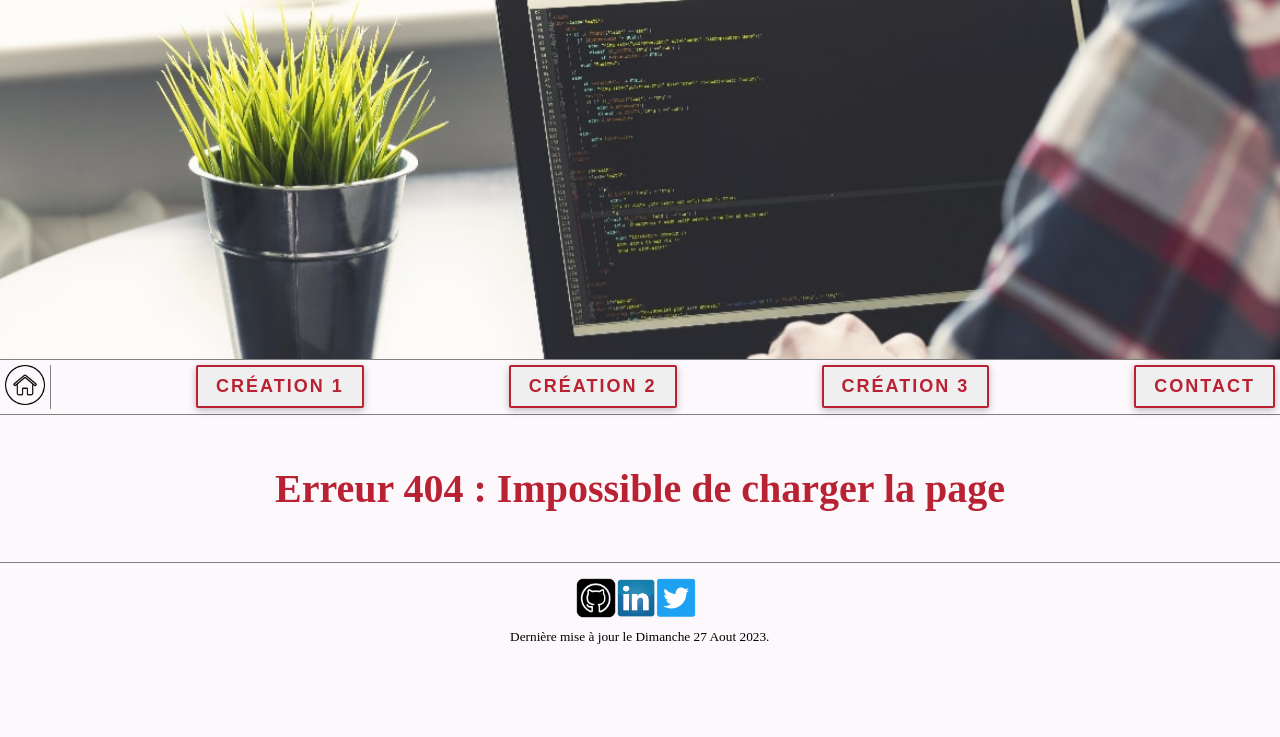
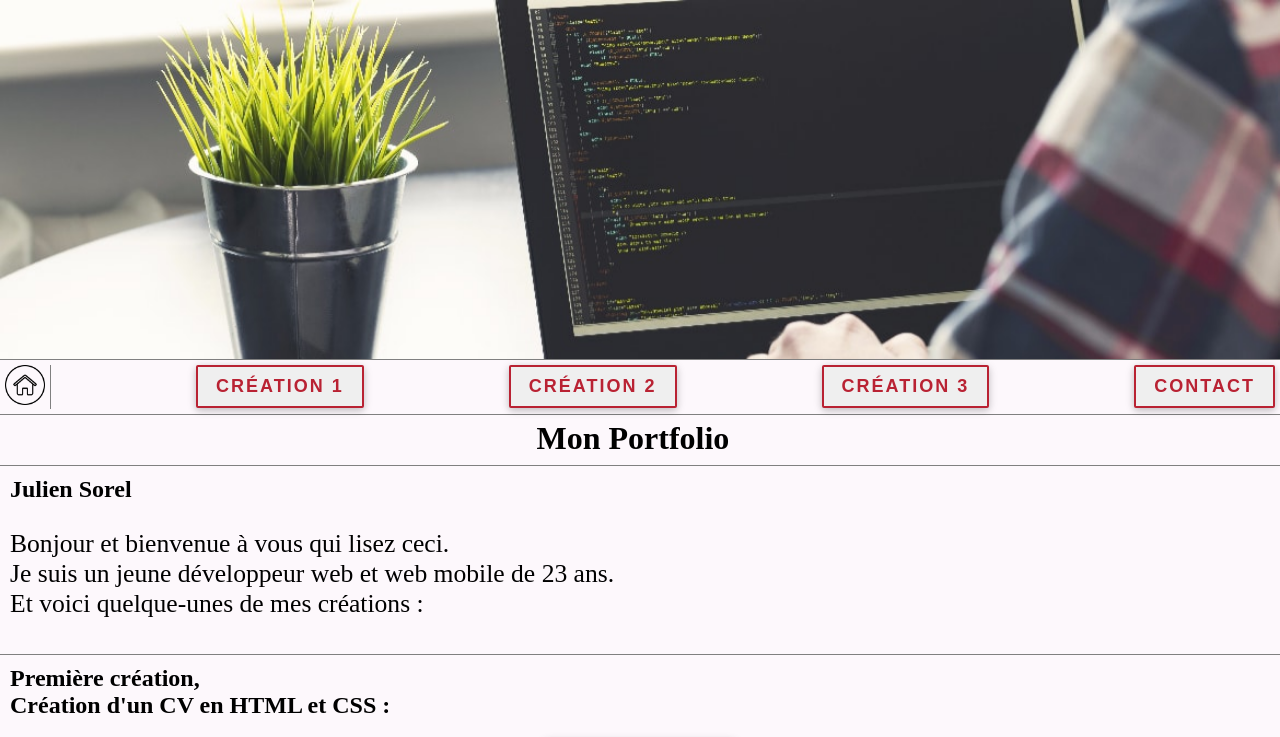
Before and after one commit to Uria-WebDev/Portfolio, a Vue app: page / in a window 1280 px wide. Before the commit this address had no page. Shown: the top 737 px of the page. Built offline with nearby package versions, Linux system fonts and the light colour scheme.

Commit message:
404 page finished

```diff
--- a/src/App.vue
+++ b/src/App.vue
@@ -1,10 +1,8 @@
 <template>
-  <NotFoundView></NotFoundView>
+  <RouterView></RouterView>
 </template>
 
 <script setup>
-import Home from './views/Home.vue'
-import NotFoundView from './views/NotFoundView.vue'
 </script>
 
 <style scoped>
--- a/src/assets/css/404.css
+++ b/src/assets/css/404.css
@@ -1,11 +1,15 @@
 /* Message d'erreur 404 */
+
+#div-notfound {
+    background-color: rgb(253, 248, 252);
+    padding-top: 50px;
+    padding-bottom: 50px;
+}
 
 #notfound {
     width: 730px;
     margin-left: auto;
     margin-right: auto;
-    margin-top: 50px;
-    margin-bottom: 50px;
     color: rgb(185, 34, 51);
     font-size: 2.5em;
 }
--- a/src/components/NotFound.vue
+++ b/src/components/NotFound.vue
@@ -1,3 +1,5 @@
 <template>
-    <h2 id="notfound">Erreur 404 : Impossible de charger la page</h2>
+    <div id="div-notfound">
+        <h2 id="notfound">Erreur 404 : Impossible de charger la page</h2>
+    </div>
 </template>
--- a/src/main.js
+++ b/src/main.js
@@ -4,6 +4,7 @@ import { createApp } from 'vue'
 import { createPinia } from 'pinia'
 
 import App from './App.vue'
+import Home from './views/Home.vue'
 import router from './router'
 
 const app = createApp(App)
--- a/src/router/index.js
+++ b/src/router/index.js
@@ -1,5 +1,4 @@
 import { createRouter, createWebHistory } from 'vue-router'
-import Home from '../views/Home.vue'
 
 const router = createRouter({
   history: createWebHistory(import.meta.env.BASE_URL),
@@ -7,8 +6,19 @@ const router = createRouter({
     {
       path: '/',
       name: 'home',
-      component: Home
+      component: () => import('../views/Home.vue')
     },
+
+    {
+      path: '/404',
+      name: 'NotFound',
+      component: () => import('../views/NotFoundView.vue')
+    },
+
+    {
+      path: '/:catchAll(.*)',
+      redirect: '/404'
+    }
   ]
 })
 
--- a/src/views/NotFoundView.vue
+++ b/src/views/NotFoundView.vue
@@ -1,7 +1,7 @@
 <script setup>
-import Header from '../components/Header.vue'
-import NotFound from '../components/NotFound.vue'
-import Footer from '../components/Footer.vue'
+    import Header from '../components/Header.vue'
+    import NotFound from '../components/NotFound.vue'
+    import Footer from '../components/Footer.vue'
 </script>
 
 <template>
```
Also changed, not shown: src/views/Home.vue (+4 -4 lines).
